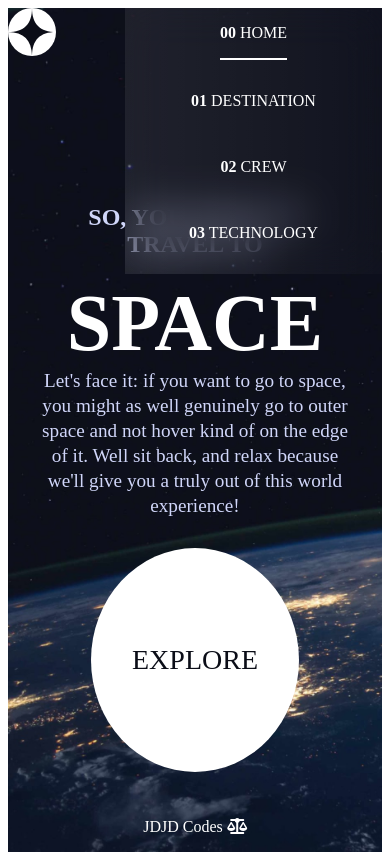
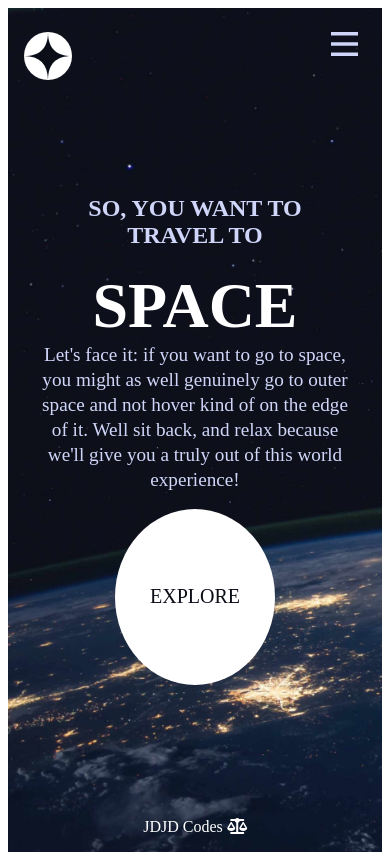
Before and after one commit to uconnwomensbball/SpaceTourismSite, a React (Vite) app: page / in a window 390 px wide. Built offline with nearby package versions, Linux system fonts and the light colour scheme; a web font is replaced by a local one.

Commit message:
25 Dec 25 - Feat - mobile navBar functionality; Styles - mediaQuery for mobile sizes

```diff
--- a/src/components/MainNavBar.jsx
+++ b/src/components/MainNavBar.jsx
@@ -1,12 +1,41 @@
 import { NavLink } from "react-router-dom"
+import { useState, useEffect } from "react"
 
 export default function MainNavBar(){
+    const [isMobile, setIsMobile] = useState(
+        window.innerWidth < 768
+    )
+
+    const [isMobileNavBarDisplayed, setIsMobileNavBarDisplayed] = useState(false)
+
+    useEffect(()=>{
+        const handleResize = ()=>{
+            setIsMobile(window.innerWidth < 768)
+        }
+
+        window.addEventListener("resize", handleResize)
+
+    }, [])
+
+    function displayNavBar(){
+        console.log("navbar displayed!")
+        setIsMobileNavBarDisplayed(prevVal=>!prevVal)
+    }
+
+    function closeMobileNavBar(){
+        setIsMobileNavBarDisplayed(false)
+    }
+
     return (
+
         <div className="main-nav-bar-div">
             <img src="\src\assets\shared\logo.svg"/>
+            {isMobile && !isMobileNavBarDisplayed? <img className="hamburger-icon" onClick={displayNavBar} src="\src\assets\shared\icon-hamburger.svg"/>: null}
+
             <div className="main-nav-bar-line"></div>
-
+            {isMobileNavBarDisplayed || !isMobile?
             <div className="main-nav-bar-links-div">
+             {isMobile && isMobileNavBarDisplayed? <img className = "close-mobile-navbar-btn" src="\src\assets\shared\icon-close.svg" onClick={closeMobileNavBar}/>: null}
                 <NavLink
                     to="/"
                     className={({isActive}) => `main-nav-bar-links main-nav-bar-links-hover ${isActive? "main-nav-bar-links-active": null}`}><span className="bold">00</span> HOME</NavLink>
@@ -19,7 +48,10 @@ export default function MainNavBar(){
                 <NavLink
                     to="/technology"
                     className={({isActive}) => `main-nav-bar-links main-nav-bar-links-hover ${isActive? "main-nav-bar-links-active": null}`}><span className="bold">03</span> TECHNOLOGY</NavLink>
-            </div>
+
+            </div>:null}
+
         </div>
+
     )
 }
--- a/src/index.css
+++ b/src/index.css
@@ -12,6 +12,7 @@ body{
      font-weight: 400;
      font-style: normal;
      height: 100vh;
+     min-width: 320px;
 
 }
 
@@ -74,6 +75,13 @@ footer{
     gap: 1rem;
 }
 
+.close-mobile-navbar-btn{
+    cursor: pointer;
+    position: absolute;
+    top: 5%;
+    left: 87%;
+
+}
 
 .tech-nav{
     display: flex;
@@ -356,6 +364,11 @@ footer{
         gap: 2rem;
     }
 
+    .hamburger-icon{
+        cursor: pointer;
+        height: 1.5rem;
+    }
+
     /* Home Page */
     .home-div{
         flex-direction: column;
@@ -489,19 +502,46 @@ footer{
 .main-nav-bar-div{
     justify-content: space-between;
     align-items: flex-start;
+    padding: 1.5rem 1.5rem 0 1rem;
 }
 
   .main-nav-bar-links-div{
     flex-direction: column;
+    align-items: flex-start;
+    padding: 1rem 3rem;
+    font-size: .80rem;
   }
 
 /* Home Page */
+
+.home-div{
+    flex-direction: column;
+    justify-content: center;
+    align-items: center;
+    padding: 0;
+    margin: 0;
+}
+
 .home-details-div{
     padding: 0 2rem;
+    margin: 0;
 }
 .home-details-div>h1{
-    font-size: 5rem;
+    font-size: 4rem;
 
+}
+
+.home-details-div>p{
+    margin: 0;
+}
+
+.explore-btn{
+    height: 11rem;
+    width: 10rem;
+    min-height: 11rem;
+    min-width: 10rem;
+    font-size: 1.25rem;
+    margin-top: 1rem;
 }
 
  /* Destination Page */
```
